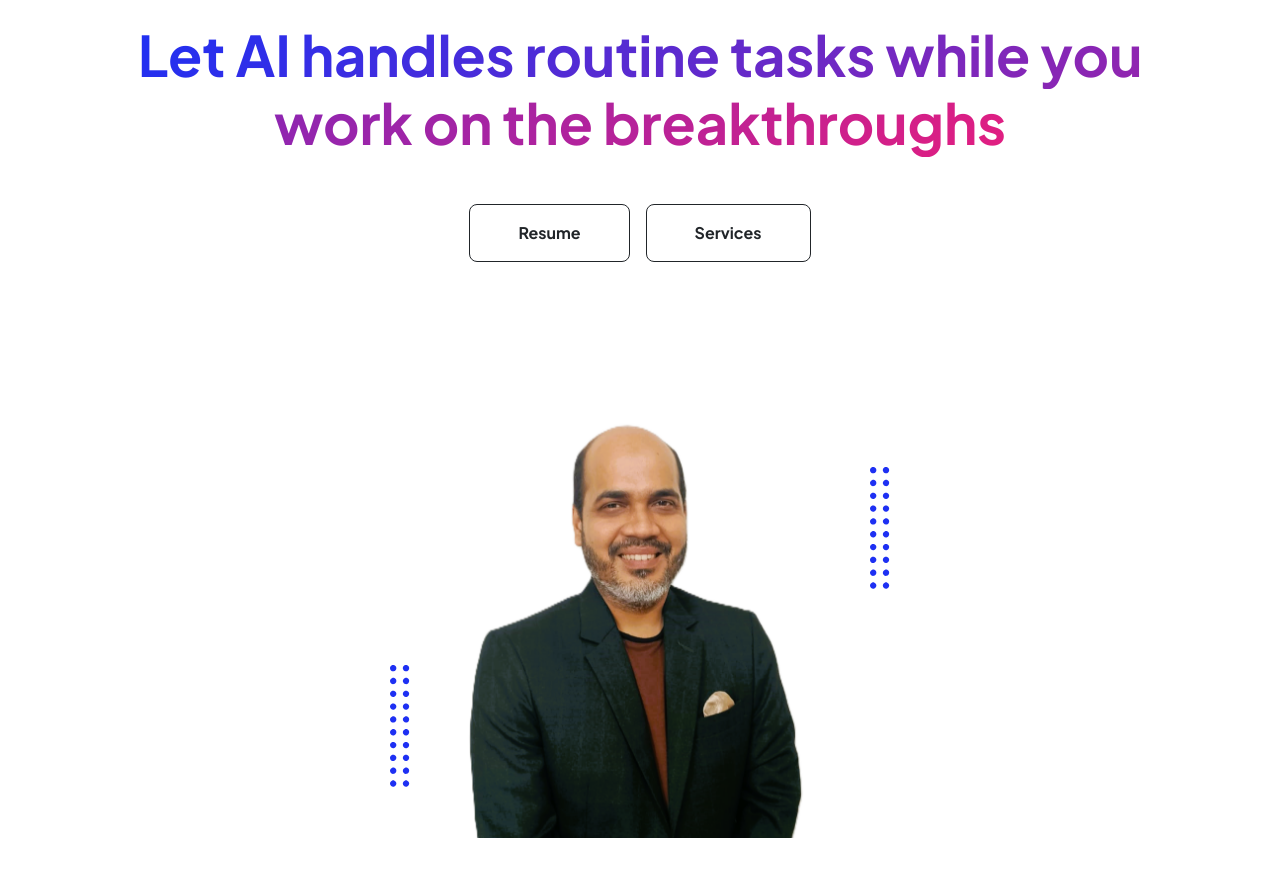
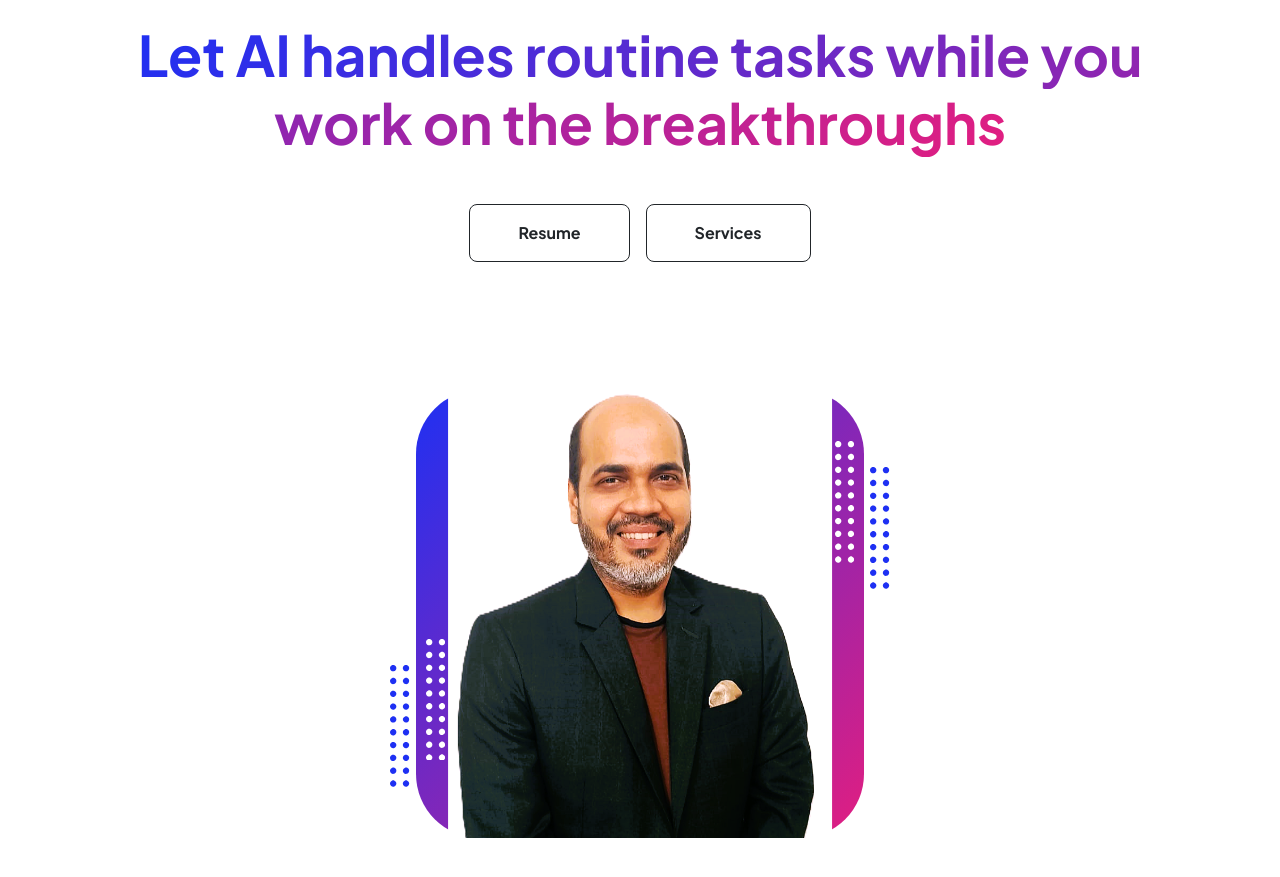
Before and after one commit to akram6043/akram6043.github.io, a plain HTML site: page index.html in a window 1280 px wide. Shown: the part 155-1032 px from the top of the page. Drawn offline with nearby package versions, Linux system fonts and the light colour scheme.

Commit message:
Update index.html

```diff
--- a/index.html
+++ b/index.html
@@ -55,7 +55,7 @@
                                 <div class="profile bg-gradient-primary-to-secondary">
                                     <!-- TIP: For best results, use a photo with a transparent background like the demo example below-->
                                     <!-- Watch a tutorial on how to do this on YouTube (link)-->
-                                    <img class="profile-img" src="assets/Akram 4.png" alt="..." />
+                                    <img class="profile-img" src="assets/Akram 42.png" alt="..." />
                                     <div class="dots-1">
                                         <!-- SVG Dots-->
                                         <svg version="1.1" xmlns="http://www.w3.org/2000/svg" xmlns:xlink="http://www.w3.org/1999/xlink" x="0px" y="0px" viewBox="0 0 191.6 1215.4" style="enable-background: new 0 0 191.6 1215.4" xml:space="preserve">
```
